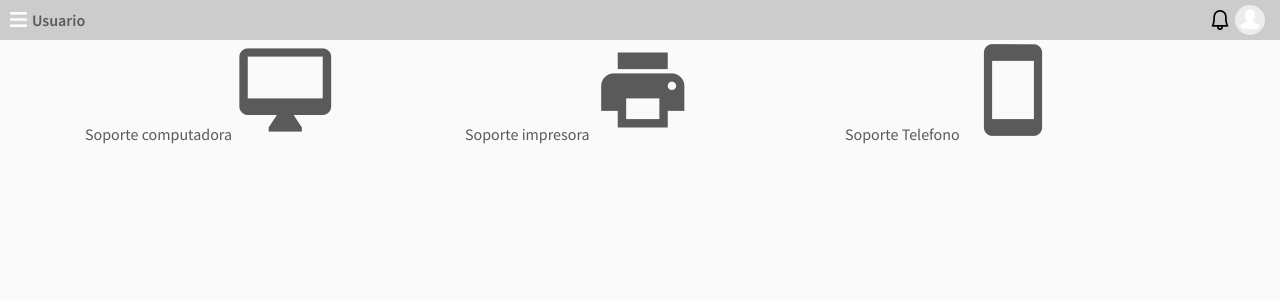
After one commit to TheFortunattor/sistemaTickets, a PHP site: page /userSupport.html in a window 1280 px wide. The commit adds this page. Shown: the top 300 px of the page. Run offline with PHP 8.4, Linux system fonts and the light colour scheme.

Commit message:
Hice algunos pequeños cambios al dashboard e hice la pagina inicial de soporte al usuario

```diff
--- a/dashboard.php
+++ b/dashboard.php
@@ -24,7 +24,7 @@
 
     <nav>
         <div>
-            <img src="src/img/logo.png" height="50" alt="LogoFortunattoCRM">
+            <img src="src/img/logo_radio_ciudad.jpg" height="50" alt="LogoFortunattoCRM">
         </div>
 
         <ul>
--- a/src/js/menu.js
+++ b/src/js/menu.js
@@ -4,12 +4,12 @@ function menu(){
     if(menu_estado == true){
         $( "nav" ).animate({
             marginLeft: "-200px"
-        }, 1000);
+        }, 400);
         menu_estado = false;
     }else{
         $( "nav" ).animate({
             marginLeft: "0px"
-        }, 1000);
+        }, 400);
         menu_estado = true;
     }
 
--- /dev/null
+++ b/userSupport.html
@@ -0,0 +1,85 @@
+<!DOCTYPE html>
+<html lang="en">
+
+<head>
+    <meta charset="UTF-8">
+    <meta name="viewport" content="width=device-width, initial-scale=1, shrink-to-fit=no">
+    <meta http-equiv="X-UA-Compatible" content="ie=edge">
+    <link rel="stylesheet" href="https://stackpath.bootstrapcdn.com/bootstrap/4.3.1/css/bootstrap.min.css"
+        integrity="sha384-ggOyR0iXCbMQv3Xipma34MD+dH/1fQ784/j6cY/iJTQUOhcWr7x9JvoRxT2MZw1T" crossorigin="anonymous">
+    <script src="https://code.jquery.com/jquery-3.3.1.slim.min.js"
+        integrity="sha384-q8i/X+965DzO0rT7abK41JStQIAqVgRVzpbzo5smXKp4YfRvH+8abtTE1Pi6jizo"
+        crossorigin="anonymous"></script>
+    <script src="https://cdnjs.cloudflare.com/ajax/libs/popper.js/1.14.7/umd/popper.min.js"
+        integrity="sha384-UO2eT0CpHqdSJQ6hJty5KVphtPhzWj9WO1clHTMGa3JDZwrnQq4sF86dIHNDz0W1"
+        crossorigin="anonymous"></script>
+    <script src="https://stackpath.bootstrapcdn.com/bootstrap/4.3.1/js/bootstrap.min.js"
+        integrity="sha384-JjSmVgyd0p3pXB1rRibZUAYoIIy6OrQ6VrjIEaFf/nJGzIxFDsf4x0xIM+B07jRM"
+        crossorigin="anonymous"></script>
+    <link href="https://fonts.googleapis.com/icon?family=Material+Icons" rel="stylesheet">
+    <link rel="stylesheet" href="src/css/estatico-adm.css">
+    <link rel="stylesheet" href="src/css/dashboard.css">
+    <link href="https://fonts.googleapis.com/css?family=Source+Sans+Pro:300,400,600,700,900&display=swap"
+        rel="stylesheet">
+    <script src="src/js/jquery.js"></script>
+    <script src="src/js/menu.js"></script>
+    <title>Soporte al Usuario</title>
+</head>
+
+<body>
+
+    <header>
+        <div>
+            <img src="src/img/menu.png" height="15" alt="" class="pointer" onclick="menu();">
+            Usuario
+        </div>
+        <div class="header-profile">
+            <img src="src/img/notify.png" height="20" alt="" class="pointer">
+            <img src="src/img/perfil.png" alt="" height="30" class="pointer" style="border-radius: 50%;">
+        </div>
+    </header>
+
+    <nav>
+        <div>
+            <img src="src/img/logo_radio_ciudad.jpg" height="50" alt="LogoFortunattoCRM">
+        </div>
+
+        <ul>
+            <li class="pagina-actual"><a href="">Dashboard</a></li>
+            <li><a href="">Tickets</a></li>
+            <li><a href="">Pendientes</a></li>
+            <li><a href="">Notas</a></li>
+            <li><a href="">Email</a></li>
+            <li><a href="">Chat</a></li>
+            <li><a href="">CPanel</a></li>
+            <li><a href="">LogOut</a></li>
+        </ul>
+    </nav>
+
+
+
+    <div class="container">
+        <div class="row">
+            <div class="col-sm">
+                Soporte computadora
+                <i style="font-size: 100px;" class="material-icons">
+                    desktop_mac
+                </i> </div>
+            <div class="col-sm">
+                Soporte impresora
+                <i style="font-size: 100px;" class="material-icons">
+                    print
+                </i>
+            </div>
+            <div class="col-sm">
+                Soporte Telefono
+                <i style="font-size: 100px;" class="material-icons">
+                    smartphone
+                </i>
+            </div>
+        </div>
+    </div>
+
+</body>
+
+</html>
```
Also changed, not shown: src/img/logo_radio_ciudad.jpg (added).
